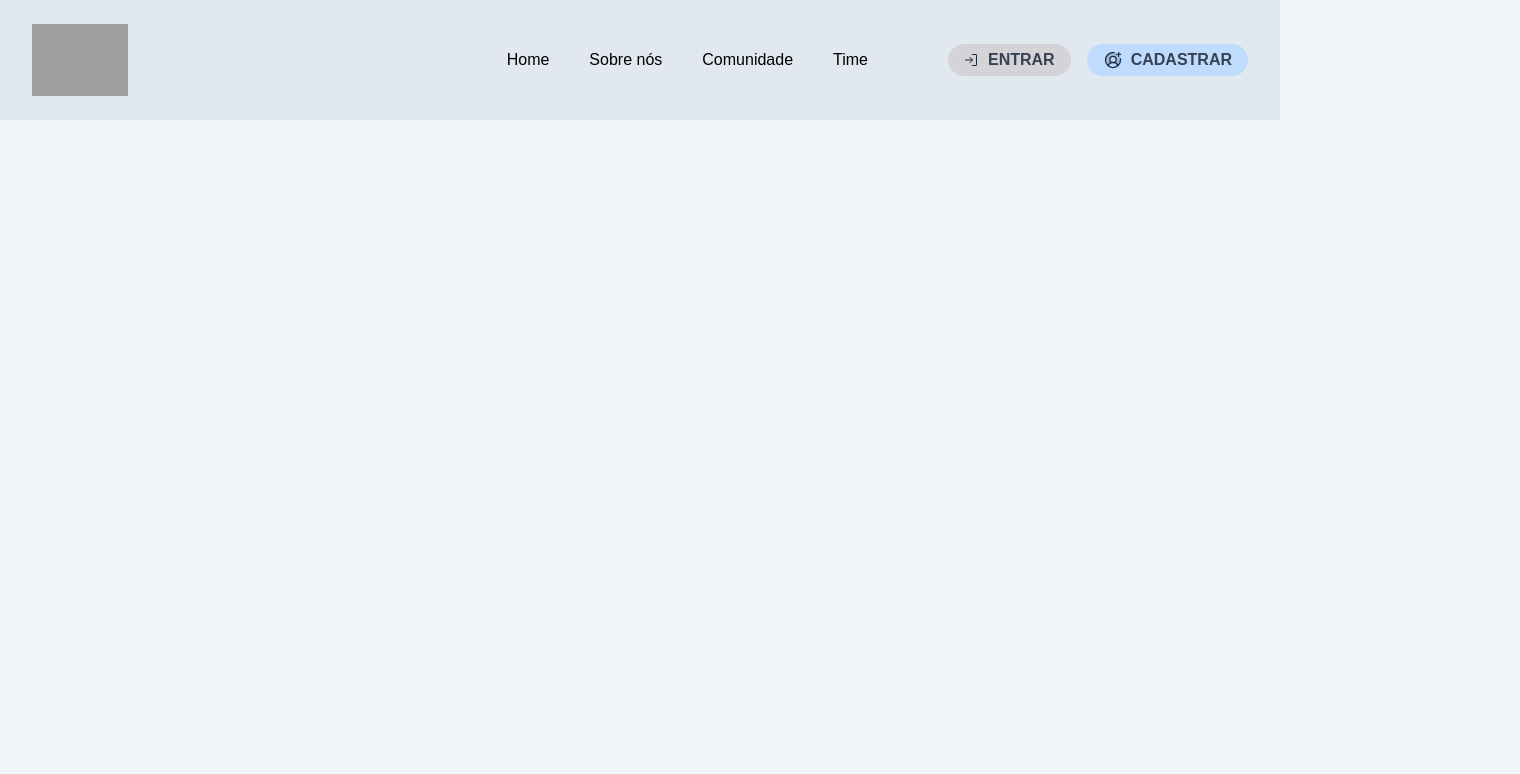
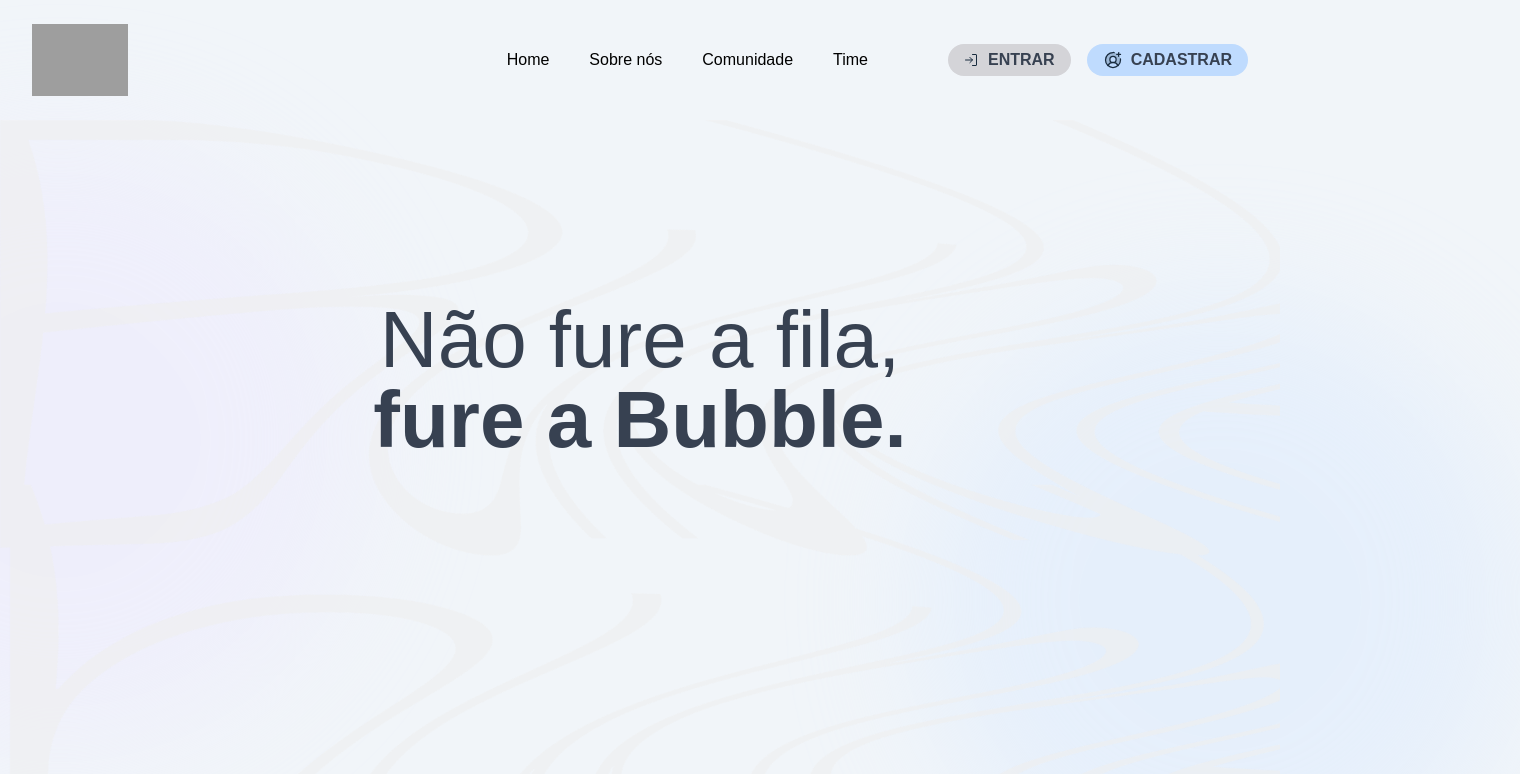
Before and after one commit to Projeto-Bubbles/bubbles-website-app, a React (Vite) app: page / in a window 1280 px wide. Shown: the top 774 px of the page, 1520 px wide, since content can reach past the window. Built offline with nearby package versions, Linux system fonts and the light colour scheme; grey boxes are pictures that could not be loaded; a web font is replaced by a local one.

Commit message:
[feature] add hero section and blur

```diff
--- a/src/App.tsx
+++ b/src/App.tsx
@@ -1,9 +1,11 @@
+import Hero from './components/Hero';
 import Navbar from './components/Navbar';
 
 function App() {
   return (
     <>
       <Navbar />
+      <Hero />
     </>
   );
 }
--- /dev/null
+++ b/src/components/Blur.tsx
@@ -0,0 +1,10 @@
+function Blur() {
+  return (
+    <div className="w-screen flex justify-between absolute -z-50 ">
+      <div className="bg-violet-100 opacity-50 blur-3xl w-[600px] h-[600px] rounded-full absolute -left-60"></div>
+      <div className="bg-blue-100 opacity-50 blur-3xl w-[600px] h-[600px] rounded-full absolute top-40 -right-60"></div>
+    </div>
+  );
+}
+
+export default Blur;
--- a/src/components/Button.tsx
+++ b/src/components/Button.tsx
@@ -10,7 +10,7 @@ interface ButtonProps {
 function Button(props: ButtonProps) {
   return (
     <button
-      className={`flex gap-2 ${props.color} items-center rounded-full px-4 py-1 text-gray-700 font-bold uppercase`}
+      className={`flex gap-2 ${props.color} items-center rounded-full px-4 py-1 text-gray-700 text-md font-bold uppercase`}
     >
       {props.icon && <span>{props.icon}</span>}
       {props.text}
--- /dev/null
+++ b/src/components/Hero.tsx
@@ -0,0 +1,16 @@
+import Blur from './Blur';
+
+function Hero() {
+  return (
+    <div className="h-screen bg-[url('../src/assets/bubbles-effect.png')] bg-cover bg-no-repeat flex flex-col pt-5 items-center">
+      <h1 className="flex flex-col justify-center items-center text-[5rem] pt-40 leading-none text-gray-700">
+        Não fure a fila,
+        <strong>fure a Bubble.</strong>
+      </h1>
+
+      <Blur />
+    </div>
+  );
+}
+
+export default Hero;
--- a/src/components/Navbar.tsx
+++ b/src/components/Navbar.tsx
@@ -4,7 +4,7 @@ import { SignIn, UserCirclePlus } from 'phosphor-react';
 function Navbar() {
   return (
     <>
-      <nav className="bg-slate-200 flex justify-between py-6 px-8">
+      <nav className="flex justify-between py-6 px-8">
         <div className="w-24">
           <img src="../src/assets/bubbles-logo-glass.png" alt="logo" />
         </div>
--- a/src/global.css
+++ b/src/global.css
@@ -11,5 +11,6 @@
 }
 
 body {
+  overflow-x: hidden;
   background-color: #f1f5f9;
 }
```
Also changed, not shown: src/assets/bubbles-effect.png (added).
